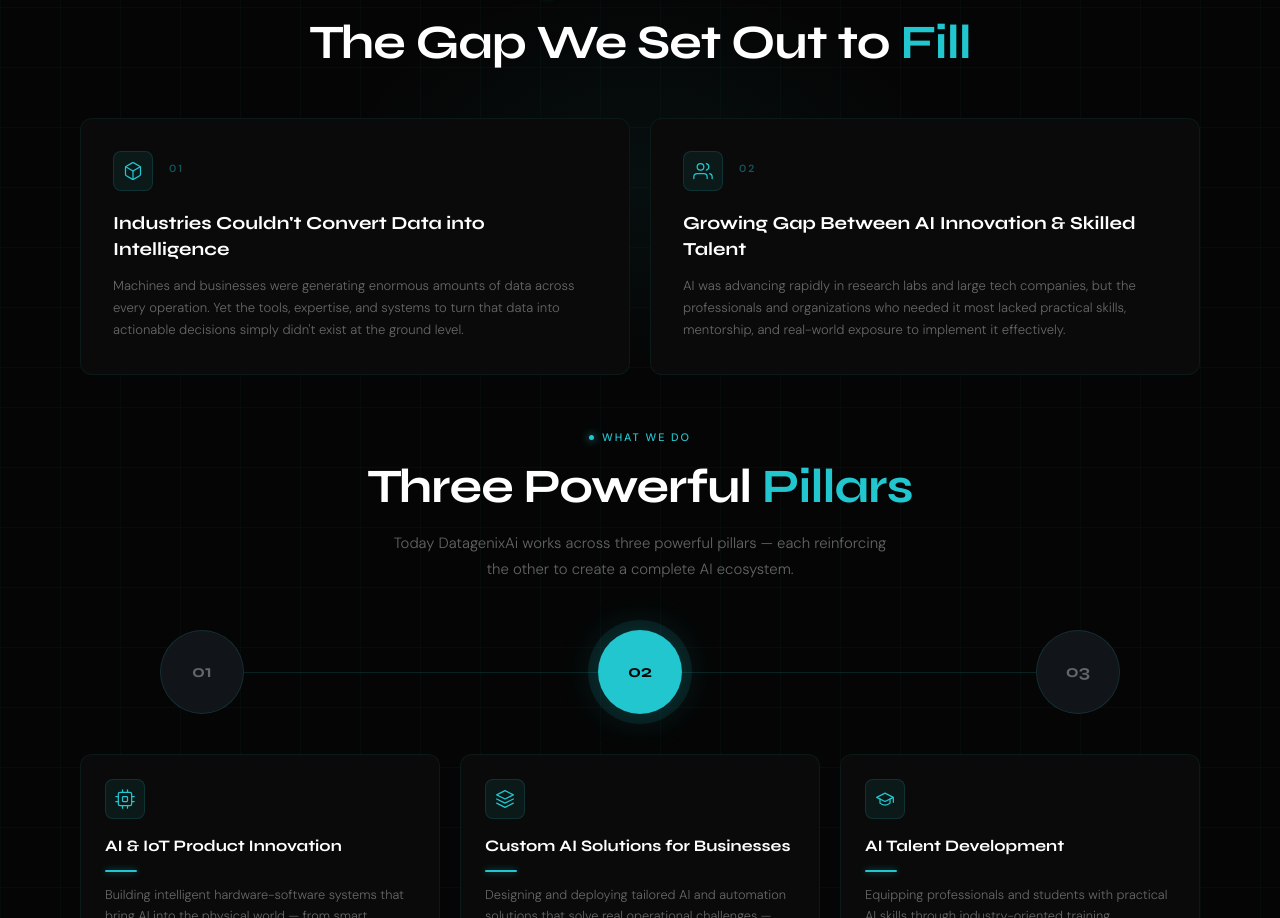
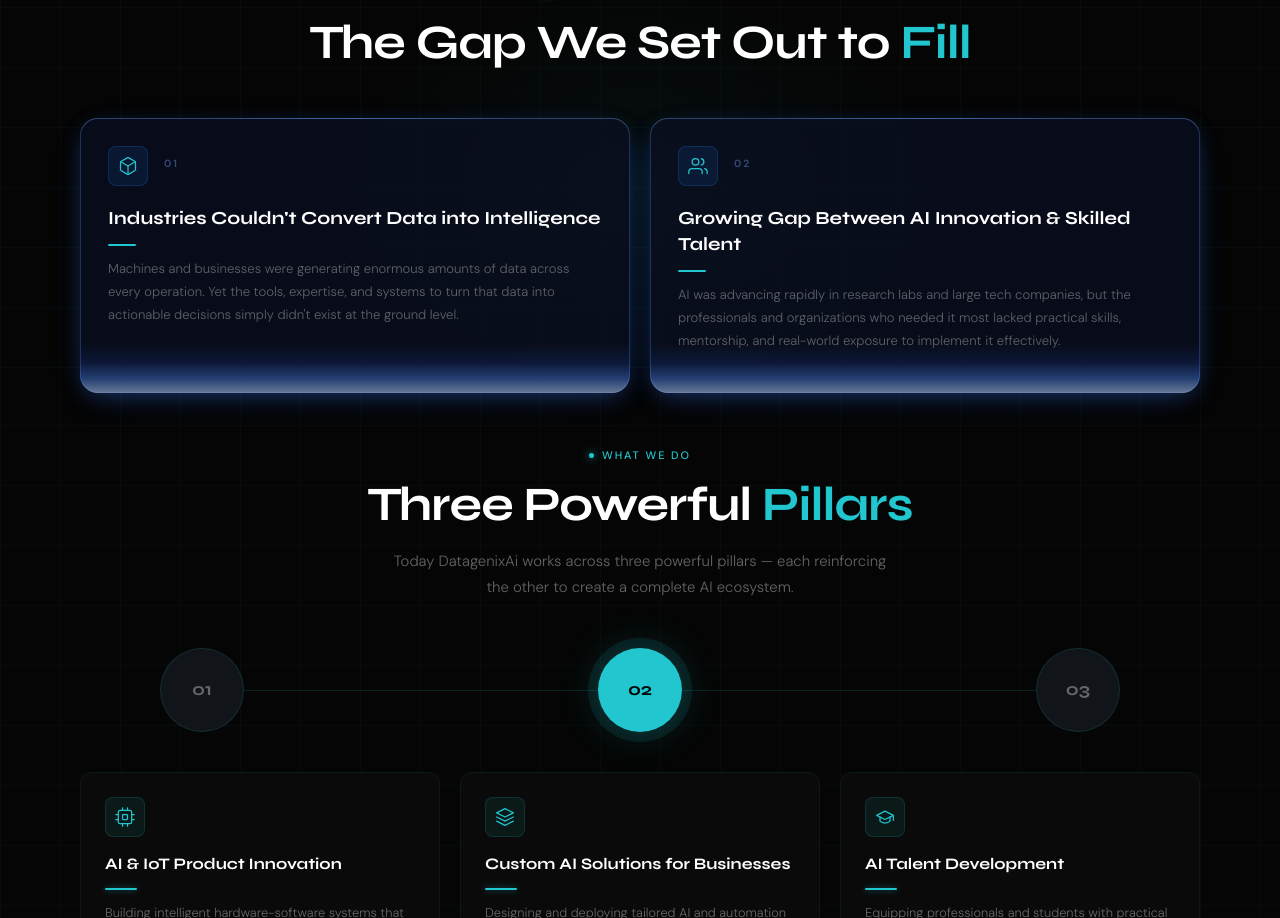
Before and after one commit to RishikaRajput09/Datagenix, a Next.js app: page /AboutUs in a window 1280 px wide. Shown: the part 1446-2364 px from the top of the page. Built offline with nearby package versions, Linux system fonts and the light colour scheme.

Commit message:
UI: added glass effect to About Us cards

```diff
--- a/src/app/AboutUs/page.jsx
+++ b/src/app/AboutUs/page.jsx
@@ -211,19 +211,48 @@ function TheGap() {
               ),
             },
           ].map((card, i) => (
-            <div key={i} className="group relative rounded-xl border border-[rgba(33,198,207,0.08)] bg-[#0a0a0a] p-7 sm:p-8 overflow-hidden hover:border-[rgba(33,198,207,0.25)] transition-all duration-300">
-              {/* Top shimmer on hover */}
-              <div className="absolute top-0 left-0 right-0 h-px bg-gradient-to-r from-transparent via-[rgba(33,198,207,0.4)] to-transparent opacity-0 group-hover:opacity-100 transition-opacity duration-300" />
+            <div
+              key={i}
+              style={{
+                position: "relative",
+                borderRadius: "18px",
+                padding: "28px 28px 40px",
+                background: "rgba(10, 16, 35, 0.72)",
+                overflow: "hidden",
+                boxShadow: `
+                0 6px 24px -8px rgba(60,130,255,0.4),
+                0 10px 40px -12px rgba(40,100,255,0.2),
+                inset 0 0 0 1px rgba(80,140,255,0.18),
+                inset 0 1px 0 rgba(160,200,255,0.2),
+                inset 1px 0 0 rgba(120,170,255,0.1),
+                inset -1px 0 0 rgba(120,170,255,0.1)
+              `,
+              }}
+            >
+              {/* Subtle top shimmer */}
+              <div style={{ position: "absolute", top: 0, left: "20%", right: "20%", height: "1px", background: "linear-gradient(90deg, transparent, rgba(100,160,255,0.4), transparent)" }} />
 
-              <div className="flex items-start gap-4 mb-5">
-                <div className="w-10 h-10 rounded-lg bg-[rgba(33,198,207,0.08)] border border-[rgba(33,198,207,0.15)] flex items-center justify-center text-[#21C6CF] shrink-0">
-                  {card.icon}
+              {/* BOTTOM BLUE FLOOD — tight, bright, white-blue tint */}
+              <div style={{
+                position: "absolute",
+                bottom: 0, left: 0, right: 0,
+                height: "50px",
+                background: "linear-gradient(to top, rgba(180,210,255,0.55) 0%, rgba(80,140,255,0.38) 30%, rgba(40,90,220,0.15) 60%, transparent 100%)",
+                pointerEvents: "none"
+              }} />
+
+              {/* Content stays above glow */}
+              <div style={{ position: "relative", zIndex: 1 }}>
+                <div className="flex items-start gap-4 mb-5">
+                  <div className="w-10 h-10 rounded-lg flex items-center justify-center text-[#21C6CF] shrink-0" style={{ background: "rgba(33,130,255,0.1)", border: "1px solid rgba(33,130,255,0.2)" }}>
+                    {card.icon}
+                  </div>
+                  <span className="text-[0.65rem] tracking-[0.2em] uppercase font-semibold mt-2.5" style={{ color: "rgba(120,170,255,0.4)", fontFamily: "'DM Sans',sans-serif" }}>{card.num}</span>
                 </div>
-                <span className="text-[rgba(33,198,207,0.4)] text-[0.65rem] tracking-[0.2em] uppercase font-semibold mt-2.5" style={{ fontFamily: "'DM Sans',sans-serif" }}>{card.num}</span>
+                <h3 className="text-white font-bold text-[1.05rem] sm:text-[1.15rem] leading-[1.4] mb-3" style={{ fontFamily: "'Syne',sans-serif" }}>{card.title}</h3>
+                <div className="w-7 h-0.5 rounded-full mb-3" style={{ background: "#21C6CF" }} />
+                <p className="text-[rgba(255,255,255,0.35)] text-[0.82rem] leading-[1.75]" style={{ fontFamily: "'DM Sans',sans-serif", fontWeight: 300 }}>{card.body}</p>
               </div>
-
-              <h3 className="text-white font-bold text-[1.05rem] sm:text-[1.15rem] leading-[1.4] mb-3" style={{ fontFamily: "'Syne',sans-serif" }}>{card.title}</h3>
-              <p className="text-[rgba(255,255,255,0.38)] text-[0.82rem] leading-[1.7]" style={{ fontFamily: "'DM Sans',sans-serif", fontWeight: 300 }}>{card.body}</p>
             </div>
           ))}
         </div>
```
Also changed, not shown: 1 other file (tests, documents, lock files or other folders).
